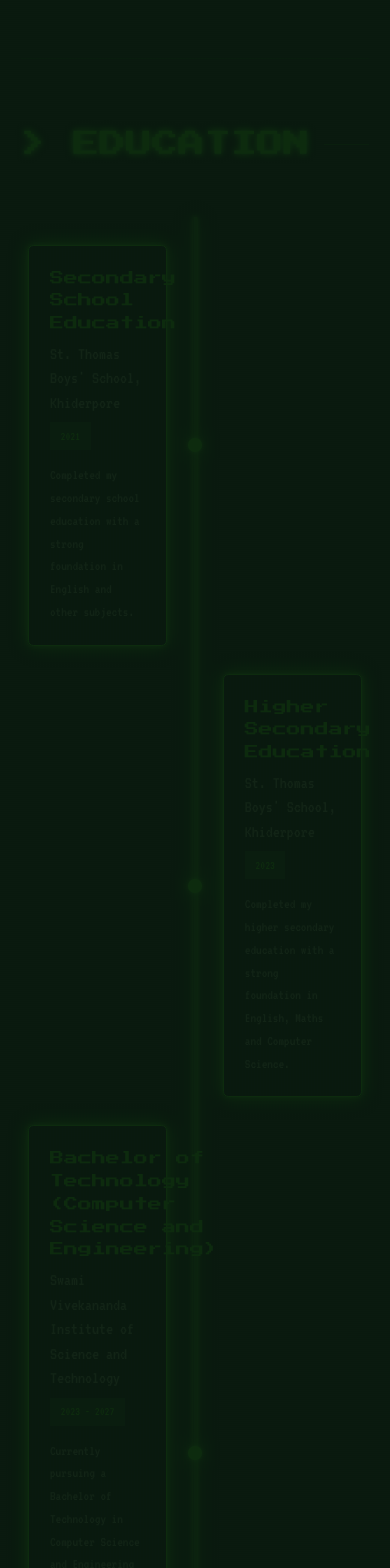
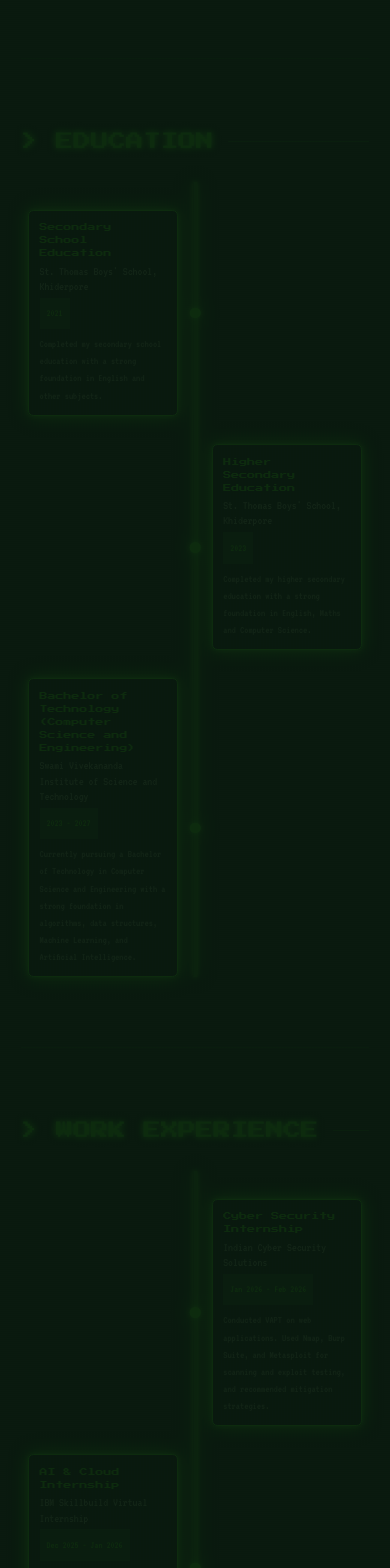
Before and after one commit to coder-apr-5/Porfolio, a React (Vite) app: page / in a window 390 px wide. Shown: the part 6660-8228 px from the top of the page. Built offline with nearby package versions, Linux system fonts and the light colour scheme; no server answers; the database is empty.

Commit message:
feat: initialize personal portfolio application with landing animation and interactive components

```diff
--- a/src/App.jsx
+++ b/src/App.jsx
@@ -147,29 +147,29 @@ const TimelineItem = ({ item, index }) => {
   return (
     <div
       ref={domRef}
-      className={`relative w-full my-8 flex justify-between items-center transition-all duration-700 ease-out transform ${isVisible ? "opacity-100 translate-x-0" : "opacity-0 " + (index % 2 === 0 ? "-translate-x-12" : "translate-x-12")} flex-row ${index % 2 === 0 ? "flex-row-reverse" : ""}`}
+      className={`relative w-full my-4 md:my-8 flex justify-between items-center transition-all duration-700 ease-out transform ${isVisible ? "opacity-100 translate-x-0" : "opacity-0 " + (index % 2 === 0 ? "-translate-x-12" : "translate-x-12")} flex-row ${index % 2 === 0 ? "flex-row-reverse" : ""}`}
     >
-      <div className="order-1 w-5/12 block"></div>
+      <div className="order-1 w-[45%] md:w-5/12 block"></div>
 
       {/* Center timeline dot */}
-      <div className="z-20 md:order-1 flex items-center shadow-neon bg-neonGreen w-4 h-4 rounded-full absolute left-1/2 transform -translate-x-1/2"></div>
+      <div className="z-20 md:order-1 flex items-center shadow-neon bg-neonGreen w-3 h-3 md:w-4 md:h-4 rounded-full absolute left-1/2 transform -translate-x-1/2"></div>
 
       {/* Card Content */}
       <div
-        className={`order-1 border border-neonGreen shadow-neon bg-darkGreen/80 p-6 w-5/12 ml-0 rounded-md`}
+        className={`order-1 border border-neonGreen shadow-neon bg-darkGreen/80 p-3 md:p-6 w-[45%] md:w-5/12 ml-0 rounded-md`}
       >
-        <div className="flex justify-between items-center mb-2">
-          <h3 className="font-heading text-neonGreen text-base leading-relaxed">
+        <div className="flex justify-between items-center mb-1 md:mb-2">
+          <h3 className="font-heading text-neonGreen text-[8px] md:text-base leading-relaxed">
             {item.degree || item.title}
           </h3>
         </div>
-        <h4 className="text-sageGreen font-body text-xl mb-2">
+        <h4 className="text-sageGreen font-body text-sm md:text-xl mb-1 md:mb-2 leading-tight">
           {item.school || item.company || "Achievement"}
         </h4>
-        <span className="inline-block bg-neonGreen/20 text-neonGreen px-3 py-1.5 text-sm font-body mb-4">
+        <span className="inline-block bg-neonGreen/20 text-neonGreen px-2 py-1 md:px-3 md:py-1.5 text-[10px] md:text-sm font-body mb-2 md:mb-4">
           {item.year}
         </span>
-        <p className="text-sageGreen text-base font-body leading-relaxed">
+        <p className="text-sageGreen text-xs md:text-base font-body leading-relaxed">
           {item.description}
         </p>
       </div>
@@ -1203,8 +1203,8 @@ export default function App() {
             id="education"
             className="py-20 border-t border-neonGreen/20 relative z-20"
           >
-            <div className="flex items-center gap-4 mb-16">
-              <h2 className="font-heading text-3xl text-neonGreen text-shadow-neon">
+            <div className="flex items-center gap-4 mb-8 md:mb-16">
+              <h2 className="font-heading text-xl md:text-3xl text-neonGreen text-shadow-neon">
                 &gt; EDUCATION
               </h2>
               <div className="h-px bg-neonGreen/30 flex-grow"></div>
@@ -1223,8 +1223,8 @@ export default function App() {
             id="experience"
             className="py-20 mb-20 border-t border-neonGreen/20 relative z-20"
           >
-            <div className="flex items-center gap-4 mb-16">
-              <h2 className="font-heading text-3xl text-neonGreen text-shadow-neon">
+            <div className="flex items-center gap-4 mb-8 md:mb-16">
+              <h2 className="font-heading text-xl md:text-3xl text-neonGreen text-shadow-neon">
                 &gt; WORK EXPERIENCE
               </h2>
               <div className="h-px bg-neonGreen/30 flex-grow"></div>
```
